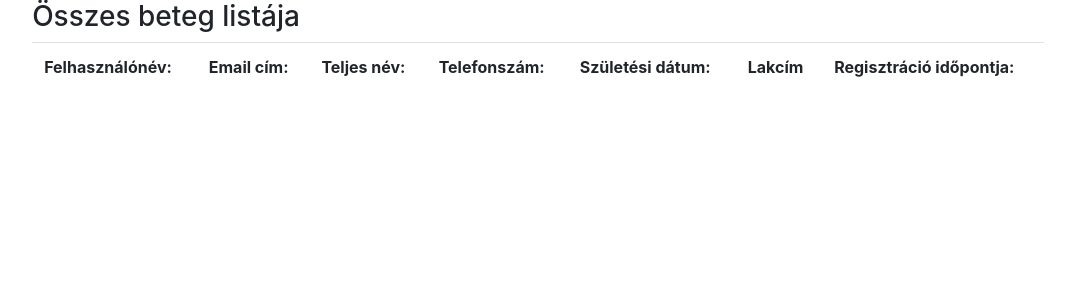
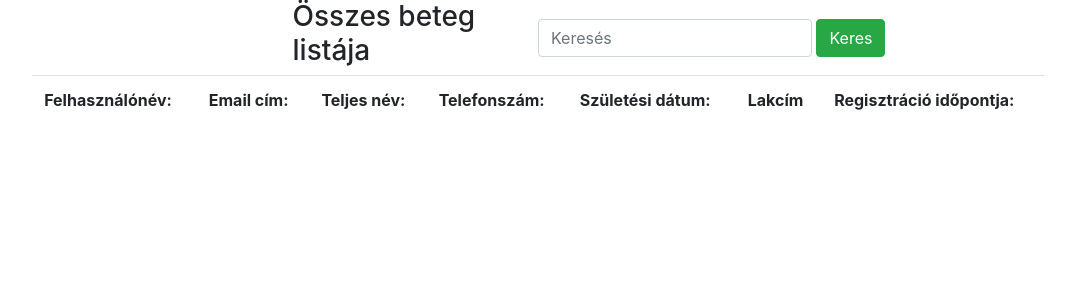
Before and after one commit to Archeloth/Base, a PHP site: page /patients.php in a window 1280 px wide. Shown: the part 56-356 px from the top of the page, without its empty margins (102-1177 px from the left). Run offline with PHP 8.4, Linux system fonts and the light colour scheme; tables that the repository leaves empty or names only in its code hold one stand-in row (values such as "Sample post"); lists and menus that the app fills with data are empty.

Commit message:
betegek keresése full készen

```diff
--- a/includes/calendar_build.php
+++ b/includes/calendar_build.php
@@ -126,7 +126,7 @@
             //echo '<td class="'.$classok.'">i:'.$i.'k:'.$k->format('Y-m-d').'</td>';
             if($_SESSION['adminE']==1)
             {
-                echo '<td class="'.$classok.'"><a href="#">'.$value.'</a></td>';
+                echo '<td class="'.$classok.'"><a href="patients.php?search='.$value.'&search-submit=">'.$value.'</a></td>';
             }
             else
             {
--- a/myorders.php
+++ b/myorders.php
@@ -45,7 +45,7 @@
                         echo '<td>'.$row['megnevezes'].'</td>';
                         echo '<td>'.$row['rendelesIdopontja'].'</td>';
                         echo '<td>'.$row['timediff'].' napja</td>';
-                        echo '<td>'.$row['userName'].'</td>';//Ezt lehetne linké tenni, ami rákeres a betegek listáján
+                        echo '<td><a href="patients.php?search='.$row['userName'].'&search-submit=">'.$row['userName'].'</a></td>';
                         echo '<td><a href="includes/fullfill.order.php?user='.$row['userId'].'&time='.$row['rendelesIdopontja'].'">Rendelés teljesítése</a></td>';
                         echo '</tr>';
                     }
--- a/patients.php
+++ b/patients.php
@@ -7,7 +7,20 @@
     <?php include 'includes/nav.php'; ?>
     <div class="container-fluid">
         <div class="offset-sm-1 col-sm-10">
-            <h3>Összes beteg listája</h3>
+            <div class="row">
+                <div class="offset-sm-3 col-sm-3">
+                    <h3>Összes beteg listája</h3>
+                </div>
+                <div class="form-inline">
+                    <div class="form-group sm-2">
+                        <form action="patients.php" method="GET">
+                            <input type="text" name="search" class="form-control" placeholder="Keresés">
+                            <button type="submit" name="search-submit" class="btn btn-success">Keres</button>
+                        </form>
+                    </div>
+                </div>
+            </div>
+
             <table class="table">
                 <tr>
                     <th>Felhasználónév:</th>
@@ -20,7 +33,15 @@
                 </tr>
                 <?php
                 require 'includes/connection.php';
-                $sql="SELECT * FROM bejelentkezo_adatok INNER JOIN szemelyes_adatok ON bejelentkezo_adatok.userId = szemelyes_adatok.userid INNER JOIN adminisztracio_adatok ON bejelentkezo_adatok.userId = adminisztracio_adatok.userId WHERE adminisztracio_adatok.betegE=1";
+                if(isset($_GET['search-submit']))
+                {
+                    $keyword=$_GET['search'];
+                    $sql="SELECT * FROM bejelentkezo_adatok INNER JOIN szemelyes_adatok ON bejelentkezo_adatok.userId = szemelyes_adatok.userid INNER JOIN adminisztracio_adatok ON bejelentkezo_adatok.userId = adminisztracio_adatok.userId WHERE adminisztracio_adatok.betegE=1 AND bejelentkezo_adatok.userName LIKE '%$keyword%'";
+                }
+                else
+                {
+                    $sql="SELECT * FROM bejelentkezo_adatok INNER JOIN szemelyes_adatok ON bejelentkezo_adatok.userId = szemelyes_adatok.userid INNER JOIN adminisztracio_adatok ON bejelentkezo_adatok.userId = adminisztracio_adatok.userId WHERE adminisztracio_adatok.betegE=1";
+                }
                 $query=mysqli_query($conn,$sql);
                 while($row=mysqli_fetch_array($query))
                 {
```
